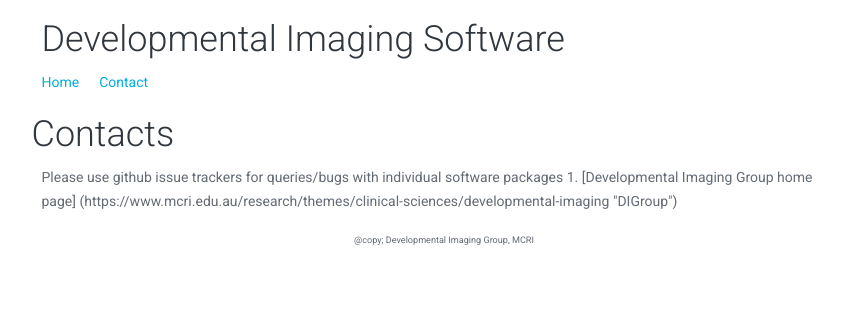
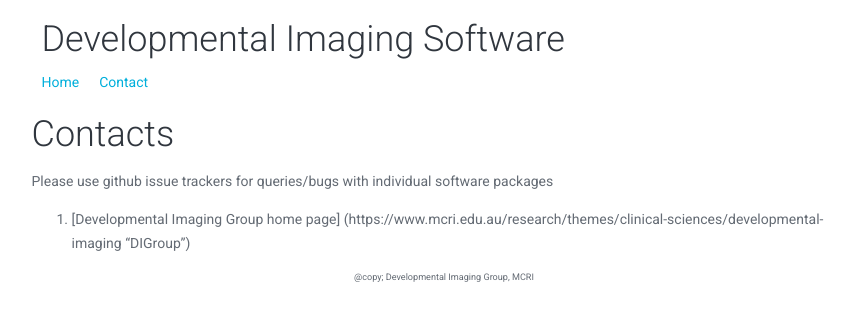
Before and after one commit to DevelopmentalImagingMCRI/DevelopmentalImagingMCRI.github.io, a Jekyll site: the page built from contact/index.md, in a window 1280 px wide. Shown: the top 321 px of the page, without its empty margins (196-1050 px from the left). Built offline with Jekyll 4.4.1, drawn with Linux system fonts in a browser that asks for light colours.

Commit message:
formatting in contacts

```diff
--- a/contact/index.md
+++ b/contact/index.md
@@ -6,7 +6,6 @@ title: Developmental Imaging Contacts
 
 # Contacts
 
-<section class="content">
 Please use github issue trackers for queries/bugs with individual software
 packages
 
```
